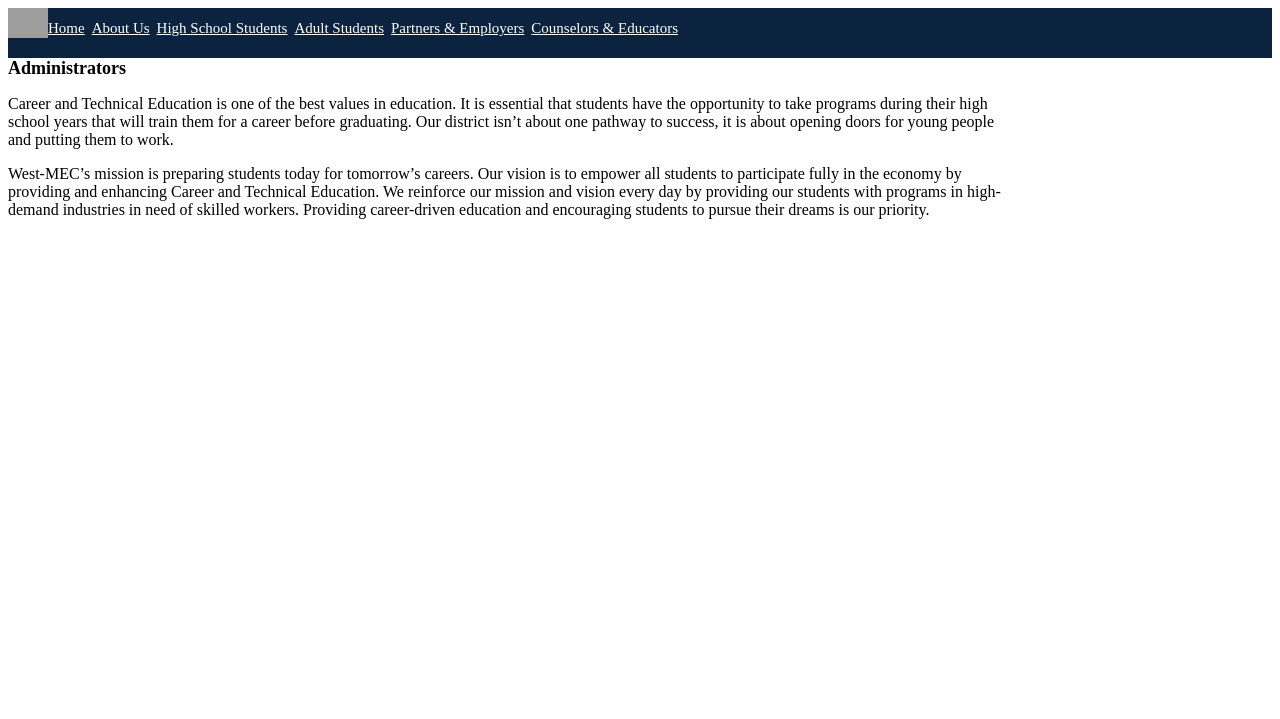
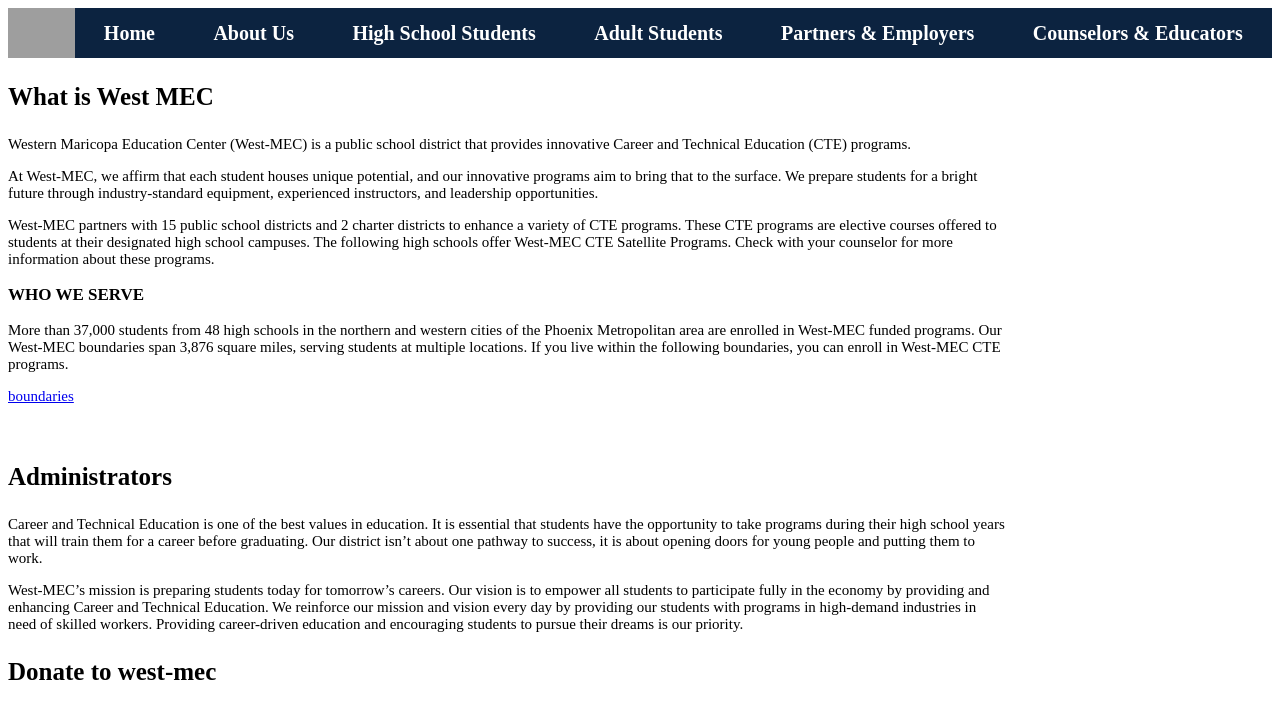
Before and after one commit to justin-swenson111/fbla_web_competition, a PHP site: page /aboutUs.html in a window 1280 px wide. Shown: the top 719 px of the page. Run offline with PHP 8.4, Linux system fonts and the light colour scheme; grey boxes are pictures that could not be loaded.

Commit message:
About Us page updated
Basic information still requires proper CSS

```diff
--- /dev/null
+++ b/aboutUs.css
@@ -0,0 +1,60 @@
+.aboutUsParagraphs{
+    width: 1000;
+    text-align: left;
+    font-size: 15px;
+}
+.header{
+    font-size: 25px;
+    font-weight: bolder;
+}
+.subHeader{
+    font-weight: bolder;
+    font-size: 17px;;
+}
+.navbar{
+    background-color: #0C2340;
+    display: flex;
+    font-size: 28px;
+    text-align: center;
+    height: 50px;
+}
+.nav-links {
+    display: flex;
+    flex-grow: 1;
+    justify-content: space-around;
+  }
+.nav-item {
+    color: white;
+    font-size: 20px;
+    text-decoration: none;
+    padding: 5px 10px;
+    position: relative;
+    display: flex;
+    align-items: center;
+    justify-content: center;
+    font-weight: bold;
+    transition: transform 0.3s ease, background-color 0.3s ease;
+  }
+
+  .nav-item::after {
+    content: "";
+    position: absolute;
+    bottom: -5px;
+    left: 50%;
+    transform: translateX(-50%) scaleX(0);
+    width: 40%;
+    height: 2px;
+    background-color: #e68133;
+    transition: transform 0.3s ease;
+    transform-origin: center;
+  }
+
+  .nav-item:hover {
+    background-color: rgba(0, 0, 0, 0.5);
+    color: #FFD210;
+    transform: translateY(5px);
+  }
+
+  .nav-item:hover::after {
+    transform: translateX(-50%) scaleX(1);
+  }
--- a/aboutUs.html
+++ b/aboutUs.html
@@ -3,22 +3,38 @@
     <meta charset="UTF-8">
     <meta name="viewport" content="width=device-width, initial-scale=1.0">
     <title>MEC West</title>
-    <link rel = "stylesheet" type = "text/css" href="styles.css">
+    <link rel = "stylesheet" type = "text/css" href="aboutUs.css">
 </head>
 <body>
     <nav class = "navbar">
-        <img class = "logo" src="https://www.west-mec.edu/cms/lib/AZ50010839/Centricity/Template/GlobalAssets/images///logos/WM_logo_3.png">
+        <img class = "logo" src="https://i.postimg.cc/mkgPVVDN/westmec-removebg-preview.png">
         <div class="nav-links">
-            <a href="index.html" class="home">Home</a>
-            <a href="aboutUs.html" class="about">About Us</a>
-            <a href="hsstudents.html" class="hsstudents">High School Students</a>
-            <a href="#" class="adultstudents">Adult Students</a>
-            <a href="partners_employers.html" class="partners">Partners & Employers</a>
-            <a href="counselors.html" class="counselors">Counselors & Educators</a>
+            <a href="index.html" class="nav-item">Home</a>
+            <a href="aboutUs.html" class="nav-item">About Us</a>
+            <a href="hsstudents.html" class="nav-item">High School Students</a>
+            <a href="adultStudents.html" class="nav-item">Adult Students</a>
+            <a href="partners_employers.html" class="nav-item">Partners & Employers</a>
+            <a href="counselors.html" class="nav-item">Counselors & Educators</a>
         </div>
     </nav>
+    <westMec>
+        <p class="header">What is West MEC</p>
+        <p class="aboutUsParagraphs">Western Maricopa Education Center (West-MEC) is a public school district that provides innovative Career and Technical Education (CTE) programs.</p>
+        <p class="aboutUsParagraphs">At West-MEC, we affirm that each student houses unique potential, and our innovative programs aim to bring that to the surface. We prepare students for a bright future through industry-standard equipment, experienced instructors, and leadership opportunities.</p>
+        <p class="aboutUsParagraphs">West-MEC partners with 15 public school districts and 2 charter districts to enhance a variety of CTE programs. These CTE programs are elective courses offered to students at their designated high school campuses. The following high schools offer West-MEC CTE Satellite Programs. Check with your counselor for more information about these programs.</p>
+        <p class="subHeader">WHO WE SERVE</p>
+        <p class="aboutUsParagraphs">More than 37,000 students from 48 high schools
+            in the northern and western cities of the Phoenix Metropolitan area are enrolled in West-MEC funded programs.
+
+            Our West-MEC boundaries span 3,876 square miles, serving students at multiple locations. If you live within the following boundaries, you can enroll in West-MEC CTE programs.</p>
+            <p class="aboutUsParagraphs"><a href="https://www.google.com/maps/d/u/0/viewer?mid=1ca9MjBel4FyxuOyfwxeWjK2d8zk&ll=33.593824762759205%2C-112.79681239738655&z=9" target="_blank">boundaries</a></p>
+        <br>
+    </westMec>
     <admins>
-        <text style="font-size: large;"><strong>Administrators</strong></text>
-        <p class="adminParagraphs">Career and Technical Education is one of the best values in education. It is essential that students have the opportunity to take programs during their high school years that will train them for a career before graduating. Our district isn’t about one pathway to success, it is about opening doors for young people and putting them to work.</p>
-        <p class="adminParagraphs">West-MEC’s mission is preparing students today for tomorrow’s careers. Our vision is to empower all students to participate fully in the economy by providing and enhancing Career and Technical Education. We reinforce our mission and vision every day by providing our students with programs in high-demand industries in need of skilled workers. Providing career-driven education and encouraging students to pursue their dreams is our priority.</p>
+        <p class="header">Administrators</p>
+        <p class="aboutUsParagraphs">Career and Technical Education is one of the best values in education. It is essential that students have the opportunity to take programs during their high school years that will train them for a career before graduating. Our district isn’t about one pathway to success, it is about opening doors for young people and putting them to work.</p>
+        <p class="aboutUsParagraphs">West-MEC’s mission is preparing students today for tomorrow’s careers. Our vision is to empower all students to participate fully in the economy by providing and enhancing Career and Technical Education. We reinforce our mission and vision every day by providing our students with programs in high-demand industries in need of skilled workers. Providing career-driven education and encouraging students to pursue their dreams is our priority.</p>
     </admins>
+    <donate>
+        <p class="header">Donate to west-mec</p>
+    </donate>
--- a/index.html
+++ b/index.html
@@ -8,7 +8,7 @@
 </head>
 <body>
     <nav class="navbar">
-        <img class="logo" src="https://www.west-mec.edu/cms/lib/AZ50010839/Centricity/Template/GlobalAssets/images///logos/WM_logo_3.png">
+        <img class="logo" src="https://i.postimg.cc/mkgPVVDN/westmec-removebg-preview.png">
         <div class="nav-links">
             <a href="index.html" class="nav-item">Home</a>
             <a href="aboutUs.html" class="nav-item">About Us</a>
@@ -179,7 +179,7 @@
         <p>moments</p>
     </section>
     <footer class="footer">
-        <li><img src="https://www.west-mec.edu/cms/lib/AZ50010839/Centricity/Template/GlobalAssets/images///logos/gb-footer-logo.png">
+        <li><img src="https://i.postimg.cc/65DQGBdh/west-removebg-preview.png">
             <a href="#" class="footerButton">Sitemap</a>
             <a href="#" class="footerButton">Request a Recruiter</a>
             <a href="#" class="footerButton">Reqest an in Person Tour</a>
--- a/styles.css
+++ b/styles.css
@@ -116,7 +116,3 @@
     border-radius: 50%;
     display: inline-block;
   }
-.adminParagraphs{
-    width: 1000;
-    text-align: left;
-}
```
